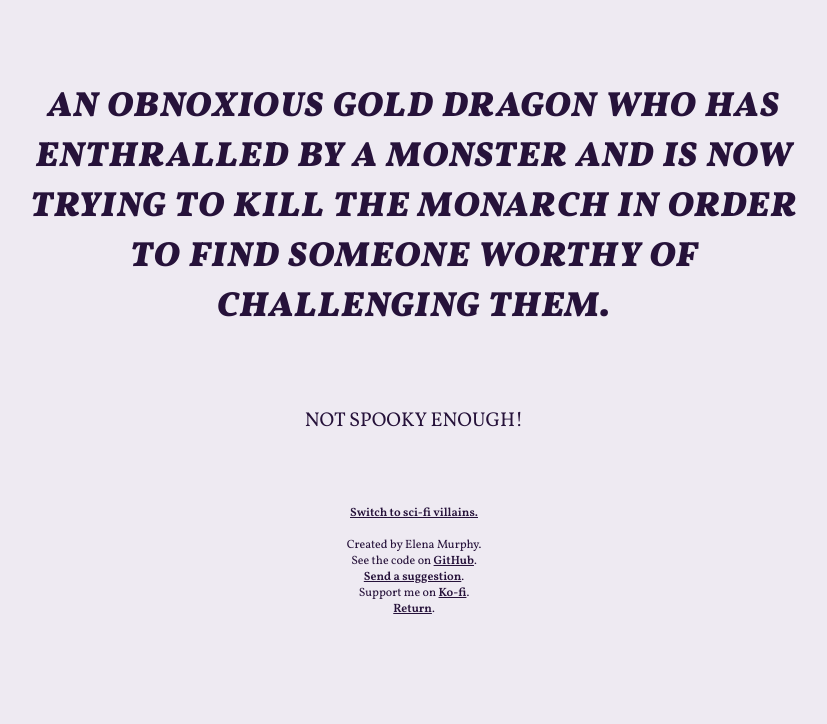
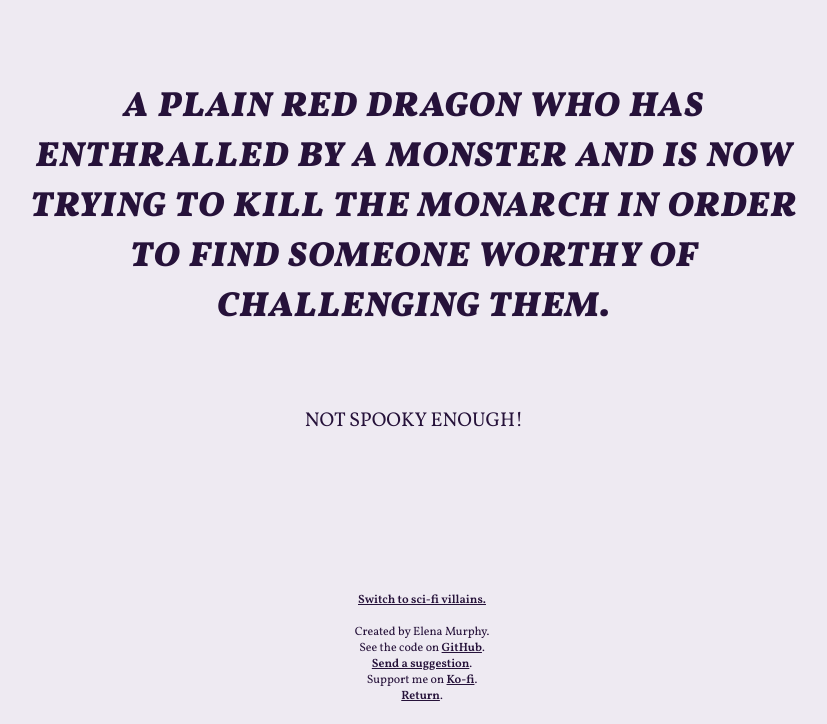
Before and after one commit to fatalst/villain-generator, a plain HTML site: page index.html in a window 1280 px wide. Shown: the part 76-800 px from the top of the page, without its empty margins (226-1053 px from the left). Drawn offline with nearby package versions, Linux system fonts and the light colour scheme.

Commit message:
adding words, updating numbers, changing some css for the footer

```diff
--- a/css/main.css
+++ b/css/main.css
@@ -5,7 +5,7 @@
 
 #box{
 	width: 800px;
-	height: 600px;
+	height: 500px;
 	padding: 20px;
 	text-align: center;
 	margin: auto;
@@ -54,11 +54,13 @@
 }
 
 #c{
-	margin-top: 70px;
 	font-size: 12px;
 	font-family: 'Vollkorn', serif;
 	text-transform: none;
-	margin-bottom: 20px;
+	text-align: center;
+	bottom: 20px;
+	position: fixed;
+	width: 100%;
 }
 
 a{
--- a/js/villaingen.js
+++ b/js/villaingen.js
@@ -4,12 +4,12 @@
   var json = 'json/words.json';
   var fantasy = true;
   randomizer(json, fantasy);
-  newButton();
+  newButton(json);
 
   // when button is clicked, create new random line & button text
   $( "#btn" ).click(function() {
     randomizer(json, fantasy);
-    newButton();
+    newButton(json);
   });
 
   //
@@ -27,26 +27,25 @@
 
 function randomizer(json, fantasy){
   $.getJSON(json, function(data) {
+    var chara = randomCharacteristic(data, fantasy);
+    var per, back, current, goal;
     if(fantasy == true){
-      var str = (randomCharacteristic(data, fantasy) +
-          ' ' + data.peopleF[chance.integer({min: 0, max: (data.peopleF.length-1)})] +
-          ' who has ' + data.backstoriesF[chance.integer({min: 0, max: (data.backstoriesF.length-1)})] +
-          ' and is now ' + data.currentStoriesF[chance.integer({min: 0, max: (data.currentStoriesF.length-1)})] +
-          ' in order to ' + data.goalsF[chance.integer({min: 0, max: (data.goalsF.length-1)})] + '.');
-      document.getElementById("vil").innerHTML = str;
+      per = data.peopleF[chance.integer({min: 0, max: (data.peopleF.length-1)})];
+      back = data.backstoriesF[chance.integer({min: 0, max: (data.backstoriesF.length-1)})];
+      current = data.currentStoriesF[chance.integer({min: 0, max: (data.currentStoriesF.length-1)})];
+      goal = data.goalsF[chance.integer({min: 0, max: (data.goalsF.length-1)})];
     } else{
-      var str = (randomCharacteristic(data) +
-          ' ' + data.peopleS[chance.integer({min: 0, max: (data.peopleS.length-1)})] +
-          ' who has ' + data.backstoriesS[chance.integer({min: 0, max: (data.backstoriesS.length-1)})] +
-          ' and is now ' + data.currentStoriesS[chance.integer({min: 0, max: (data.currentStoriesS.length-1)})] +
-          ' in order to ' + data.goalsS[chance.integer({min: 0, max: (data.goalsS.length-1)})] + '.');
-      document.getElementById("vil").innerHTML = str;
+      per = data.peopleS[chance.integer({min: 0, max: (data.peopleS.length-1)})];
+      back = data.backstoriesS[chance.integer({min: 0, max: (data.backstoriesS.length-1)})];
+      current = data.currentStoriesS[chance.integer({min: 0, max: (data.currentStoriesS.length-1)})];
+      goal = data.goalsS[chance.integer({min: 0, max: (data.goalsS.length-1)})];
     }
+    document.getElementById("vil").innerHTML = (chara + ' ' + per + ' who has ' + back + ' and is now ' + current + ' in order to ' + goal + '.');
   });
 }
 
-function newButton(){
-  $.getJSON('json/words.json', function(data) {
+function newButton(json){
+  $.getJSON(json, function(data) {
     document.getElementById("btn").innerHTML = ('Not ' + data.adj[chance.integer({min: 0, max: (data.adj.length-1)})] + ' enough!');
   });
 }
--- a/json/words.json
+++ b/json/words.json
@@ -104,11 +104,16 @@
         "selfless",
         "vain",
         "wild",
-        "wise"
+        "wise",
+        "anonymous",
+        "shady",
+        "guarded",
+        "cryptic"
     ],
 
     "peopleF": [
         "sorcerer",
+        "headless horseman",
         "paladin",
         "warlock",
         "wizard",
@@ -258,7 +263,42 @@
         "android",
         "surgeon",
         "heir",
-        "brain in a jar"
+        "brain in a jar",
+        "executive",
+        "researcher",
+        "fixer",
+        "freelancer",
+        "government official",
+        "secret police officer",
+        "military officer",
+        "first mate",
+        "bodyguard",
+        "aristocrat",
+        "crime lord",
+        "mafia don",
+        "merchant",
+        "explorer",
+        "cyberterrorist",
+        "corporate agent",
+        "corporate spy",
+        "corporate assassin",
+        "human-alien hybrid",
+        "human-animal hybrid",
+        "digitized brain",
+        "vigilante",
+        "alien cyborg",
+        "alien AI",
+        "alien android",
+        "alien robot",
+        "alien spy",
+        "alien assassin",
+        "alien dictator",
+        "alien overlord",
+        "drug runner",
+        "hacktavist",
+        "contract killer",
+        "freelance spy",
+        "double agent"
     ],
 
     "backstoriesF": [
@@ -324,6 +364,9 @@
     ],
 
     "backstoriesS": [
+        "been accused of unethical testing",
+        "been fired for unethical practices",
+        "been fired for illegal practices",
         "been betrayed by a close friend",
         "been abandoned by their companions",
         "lost their lover in an attack",
@@ -374,7 +417,15 @@
         "deserted the army",
         "stole important files",
         "committed corporate espionage",
-        "committed fraud"
+        "committed fraud",
+        "stole corporate secrets",
+        "experimented on by scientists",
+        "experimented on by researchers",
+        "experimented on by the government",
+        "blackmailed into commiting crimes",
+        "blackmailed into service to someone more powerful",
+        "took down a corrupt government",
+        "took down a corporation"
     ],
 
     "currentStoriesF": [
@@ -468,6 +519,10 @@
         "brainwashing people",
         "causing a peasant uprising",
         "committing atrocities",
+        "salvaging derlict ships",
+        "salvaging from an abandoned space station",
+        "exploring untouched planets",
+        "exploring dangerous planets",
         "executing their rivals",
         "executing their critics",
         "quashing a revolution",
```
Also changed, not shown: index.html (+1 -1 lines), README.md.
